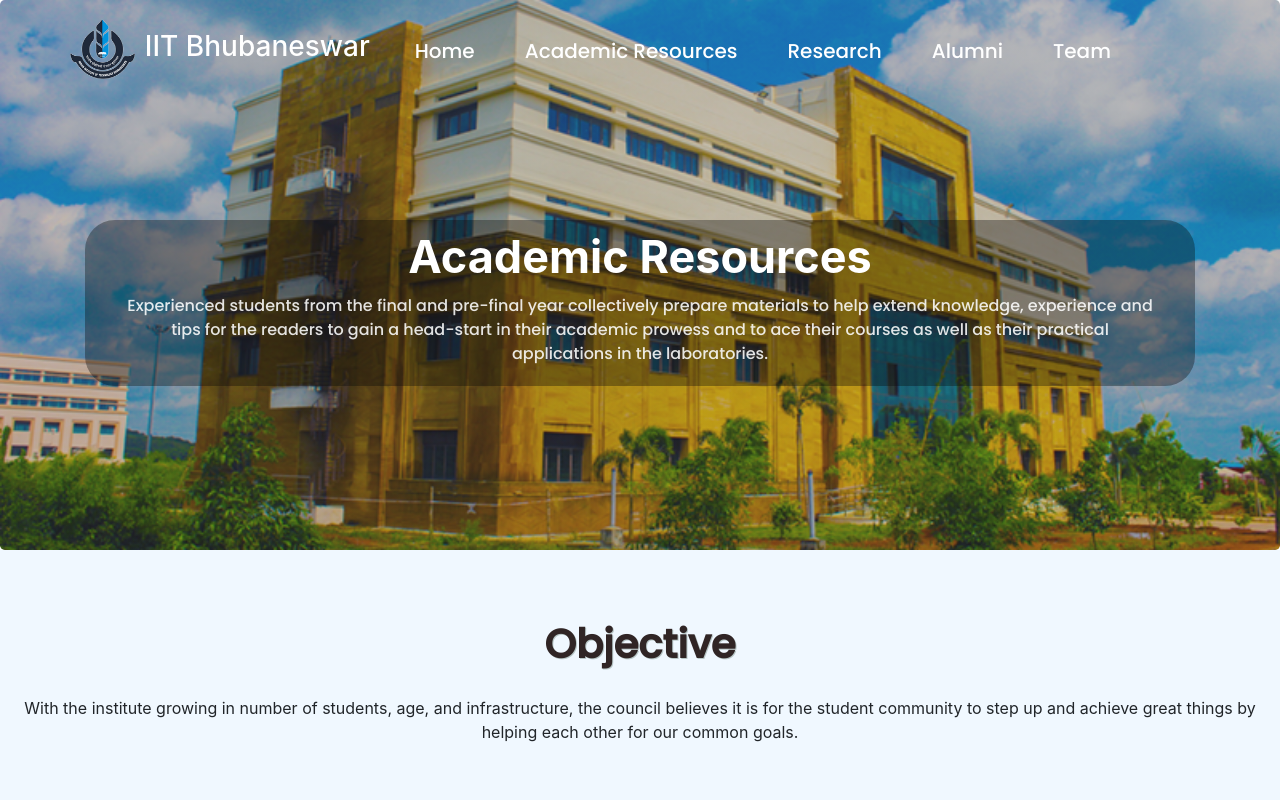
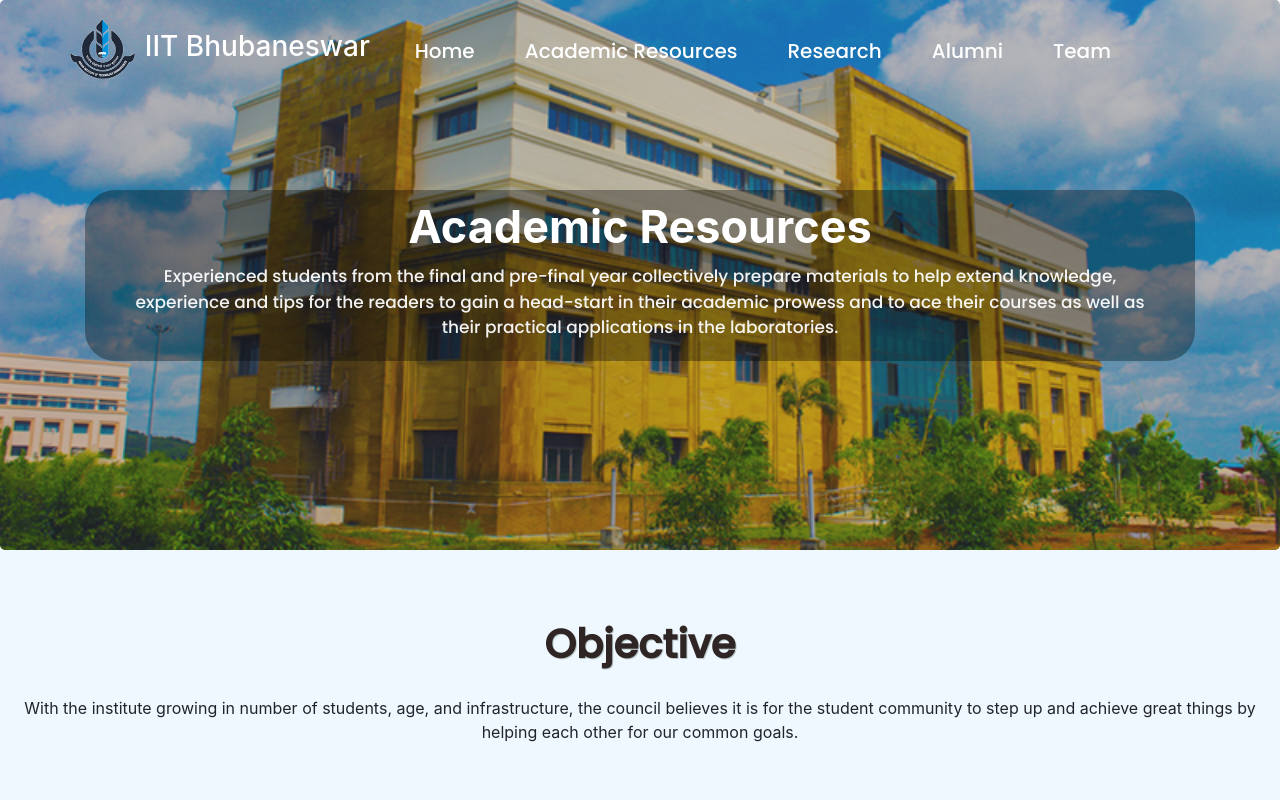
Before and after one commit to webd-iitbbs/Academic-Council, a React app: page /resources in a window 1280 px wide. Shown: the top 800 px of the page. Built offline with nearby package versions, Linux system fonts and the light colour scheme; a web font is replaced by a local one.

Commit message:
academic-council website

```diff
--- a/src/components/Layout/Layout.js
+++ b/src/components/Layout/Layout.js
@@ -3,31 +3,13 @@
 import { Route, Switch, withRouter } from 'react-router-dom';
 import Home from '../../containers/Home/Home';
 import Resources from '../../containers/Resources/Resources';
-// import NavBar from './../UI/NavBar/NavBar';
 import Footer from './../UI/Footer/Footer';
-import Sidedrawer from './../UI/SideDrawer/SideDrawer';
 import WorkUnderProgress from './../../containers/Work_under_progress';
 class Layout extends Component {
-  state = {
-    showSideDrawer: false,
-  };
-  showSideDrawer = () => {
-    this.setState((prevState) => {
-      return { showSideDrawer: !prevState.showSideDrawer };
-    });
-  };
 
-  sideDrawerClosedHandler = () => {
-    this.setState({ showSideDrawer: false });
-  };
   render() {
     return (
       <Aux>
-        {/* <NavBar clicked={this.showSideDrawer} />
-        <Sidedrawer
-          open={this.state.showSideDrawer}
-          closed={this.sideDrawerClosedHandler}
-        /> */}
         <div>
           <Switch>
             <Route path="/" exact component={Home} />
--- a/src/components/UI/Footer/Footer.js
+++ b/src/components/UI/Footer/Footer.js
@@ -7,10 +7,7 @@
   faInstagram,
   faTwitter,
 } from '@fortawesome/free-brands-svg-icons';
-// import { FaFacebookSquare } from 'react-icons/fa';
-// import { AiFillInstagram, AiOutlineTwitter } from 'react-icons/ai';
-// import { ImYoutube } from 'react-icons/im';
-// import facebookLogo from './../../../assets/Images/facebook.png';
+
 const Footer = () => {
   return (
     <div>
--- a/src/components/UI/NavBar/Navbar.css
+++ b/src/components/UI/NavBar/Navbar.css
@@ -39,6 +39,7 @@
 }
 .navbar {
   height: 90px;
+  padding-right: 0px;
   /* background-color: #333333; */
 }
 .justify-content-between {
--- a/src/components/UI/SideDrawer/SideDrawer.css
+++ b/src/components/UI/SideDrawer/SideDrawer.css
@@ -1,12 +1,12 @@
 .SideDrawer {
   position: fixed;
-  width: 50%;
-  max-width: 300px;
+  width: 55%;
+  max-width: 290px;
   height: 100%;
   left: 0;
   top: 0;
   z-index: 200;
-  background-color: rgb(54, 54, 54);
+  background-color: rgb(102, 102, 102);
   padding-top: 32px;
   padding-left: 5px;
   box-sizing: border-box;
@@ -22,7 +22,8 @@
 }
 .link {
   color: white;
-  text-decoration: none;
+  /* text-decoration: none; */
+  font-size: 17px;
 }
 .SideDrawer a:link {
   text-decoration: none;
--- a/src/components/UI/SideDrawer/SideDrawer.js
+++ b/src/components/UI/SideDrawer/SideDrawer.js
@@ -1,7 +1,6 @@
 import React from 'react';
 import './../NavBar/Navbar.css';
 import './SideDrawer.css';
-// import Backdrop from '../../UI/Backdrop/Backdrop';
 import Aux from '../../../hoc/Auxil/Auxil';
 import { Link } from 'react-router-dom';
 
@@ -12,8 +11,6 @@
   }
   return (
     <Aux>
-      {/* <Backdrop show={props.open} clicked={props.closed} /> */}
-
       <div className={attachedClasses.join(' ')} onClick={props.closed}>
         <ul className="list">
           <li className="tag">
--- a/src/containers/Home/Home.css
+++ b/src/containers/Home/Home.css
@@ -38,8 +38,8 @@
 }
 .subject {
   font-family: 'Poppins', sans-serif;
-  font-size: 16px;
-  color: rgba(255, 255, 255, 0.87);
+  font-size: 17px;
+  color: rgba(255, 255, 255, 0.938);
   line-height: 1.5;
   margin: 10px;
 }
@@ -57,6 +57,7 @@
   width: 22rem;
   margin: 10px;
   margin-top: 0px;
+  box-shadow: 2px 2px 2px rgba(206, 204, 204, 0.397);
 }
 
 .images {
@@ -101,12 +102,15 @@
     font-size: 35px;
   }
 }
-@media (max-width: 360px) {
+@media (max-width: 499px) {
   .mainHeading {
     font-size: 30px;
   }
   .text {
     margin-top: 100px;
+  }
+  .subject {
+    margin: 5px;
   }
 }
 @media (max-width: 320px) {
--- a/src/containers/Home/Home.js
+++ b/src/containers/Home/Home.js
@@ -39,23 +39,6 @@
           </Container>
         </Jumbotron>
 
-        {/* <div className="content">
-          <h2 className="heading">About us</h2>
-          <p className="body">
-            Indian Institute of Technology Bhubaneswar (IITBBS) was established
-            on 22nd July, 2008. The Institute strives to offer the best
-            engineering education with unmatched novelties in curriculum. Within
-            a short span of incipience, IITBBS has made rapid strides towards
-            becoming one of the elite technology institute of India spurred by
-            sustained creation of knowledge and innovation, through high quality
-            R&D activities and commitment to holistic education. The Institute
-            aims to develop and pursue dynamic and flexible curricula designed
-            to facilitate creativity and cognitive thinking among students
-            through productive partnership with industries.
-          </p>
-        </div> */}
-        <div className="section">
-          {/* <h1 className="heading"> Objective</h1> */}
           <br></br>
           <div className="cards" style={{ margin: '20px' }}>
             <Card className="card">
@@ -152,7 +135,7 @@
               </Button>
             </Card>
           </div>
-        </div>
+
       </Aux>
     );
   }
--- a/src/containers/Resources/Resources.css
+++ b/src/containers/Resources/Resources.css
@@ -12,7 +12,17 @@
   text-align: center;
   margin-bottom: 0rem;
 }
+.text1 {
+  text-align: center;
 
+  width: 100%;
+  border-radius: 30px;
+  background: rgba(8, 8, 8, 0.349);
+  padding: 10px 20px;
+  margin-top: 100px;
+  box-sizing: border-box;
+  color: white;
+}
 .images1 {
   height: 45%;
 }
--- a/src/containers/Resources/Resources.js
+++ b/src/containers/Resources/Resources.js
@@ -21,7 +21,7 @@
         >
           <NavControls />
           <Container>
-            <div className="text">
+            <div className="text1">
               <h2 className="mainHeading">Academic Resources</h2>
               <p className="subject">
                 Experienced students from the final and pre-final year
```
